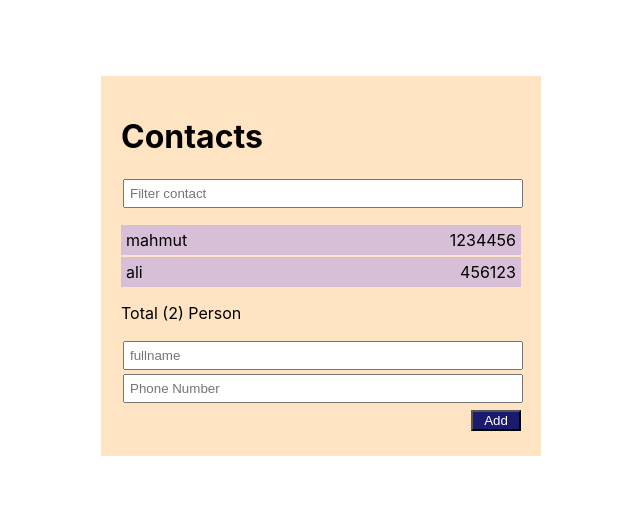
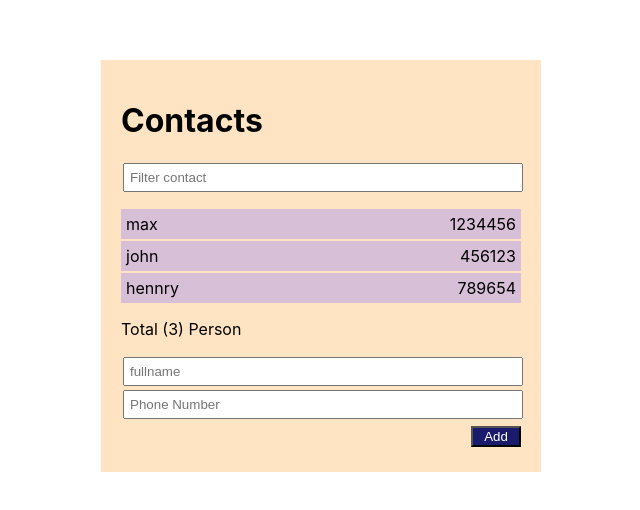
Before and after one commit to mkisecok/Contact-list, a React (Create React App) app in the folder contact-list/: page / in a window 1280 px wide. Shown: the part 134-644 px from the top of the page, without its empty margins (319-959 px from the left). Built offline with nearby package versions, Linux system fonts and the light colour scheme.

Commit message:
Add default contacts in initialState

```diff
--- a/contact-list/src/components/Contacts/index.js
+++ b/contact-list/src/components/Contacts/index.js
@@ -6,11 +6,14 @@ import './Contacts.css'
  const Contacts= () => {
      const [contacts, setContacts] = useState([
          {
-             fullname:'mahmut',
+             fullname:'max',
              phone_number:1234456
          },{
-             fullname:'ali',
+             fullname:'john',
              phone_number:456123
+         },{
+             fullname:'hennry',
+             phone_number:789654
          }
      ]);
      useEffect(()=>{},[contacts])
```
